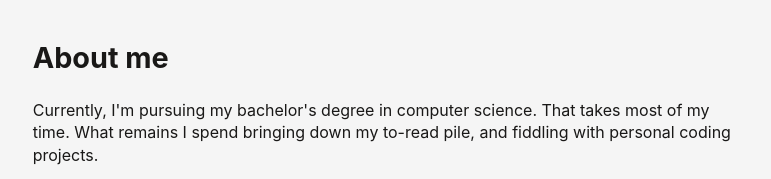
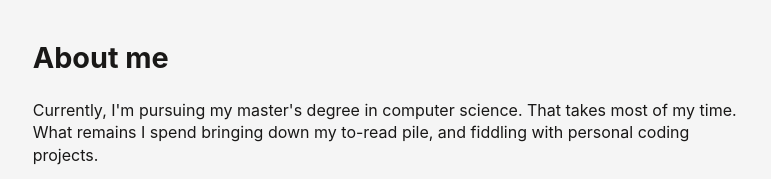
Before and after one commit to ormai/ormai.me, a plain HTML site: page src/about/index.html in a window 1280 px wide. Shown: the top 179 px of the page, without its empty margins (254-1025 px from the left). Drawn offline with Linux system fonts and the light colour scheme.

Commit message:
Just graduated

```diff
--- a/src/about/index.html
+++ b/src/about/index.html
@@ -20,8 +20,8 @@
       <h1>About me</h1>
 
       <p>
-        Currently, I'm pursuing my bachelor's degree in computer science. That takes most of my time. What remains I
-        spend bringing down my to-read pile, and fiddling with personal coding projects.
+        Currently, I'm pursuing my master's degree in computer science. That takes most of my time. What remains I spend
+        bringing down my to-read pile, and fiddling with personal coding projects.
       </p>
 
       <p>
```
